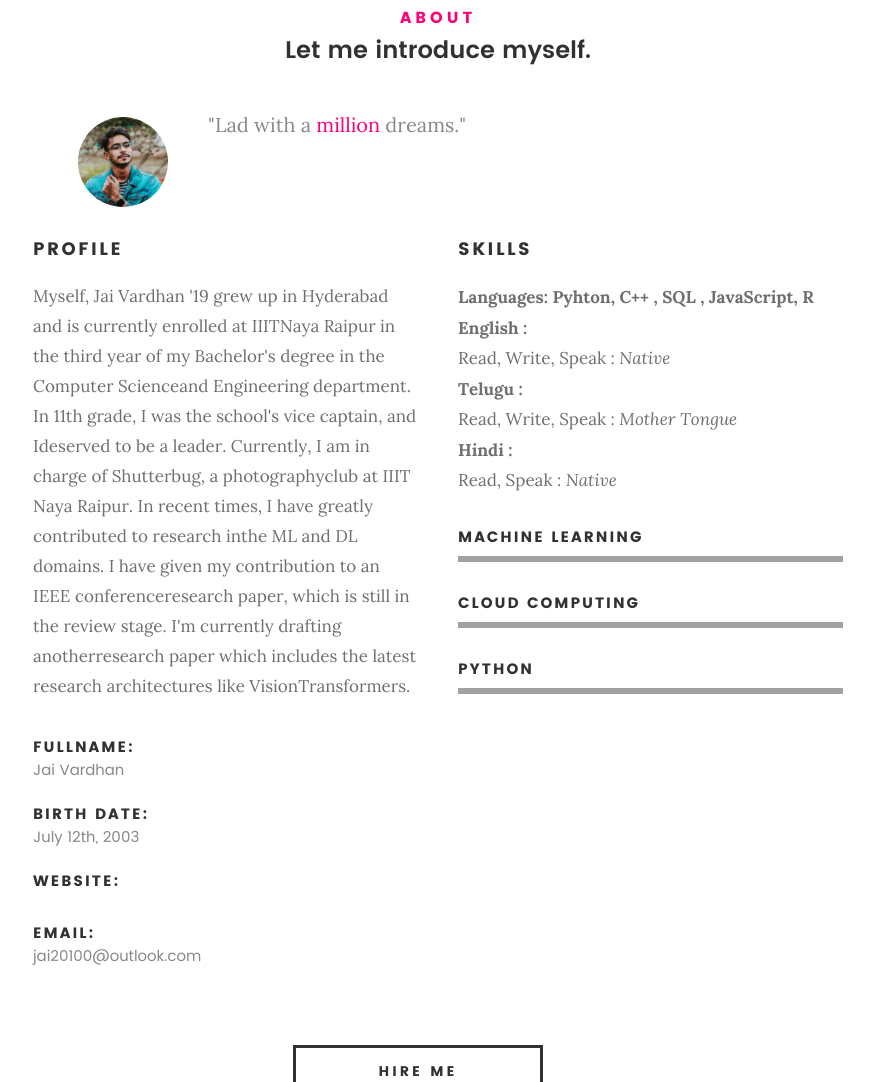
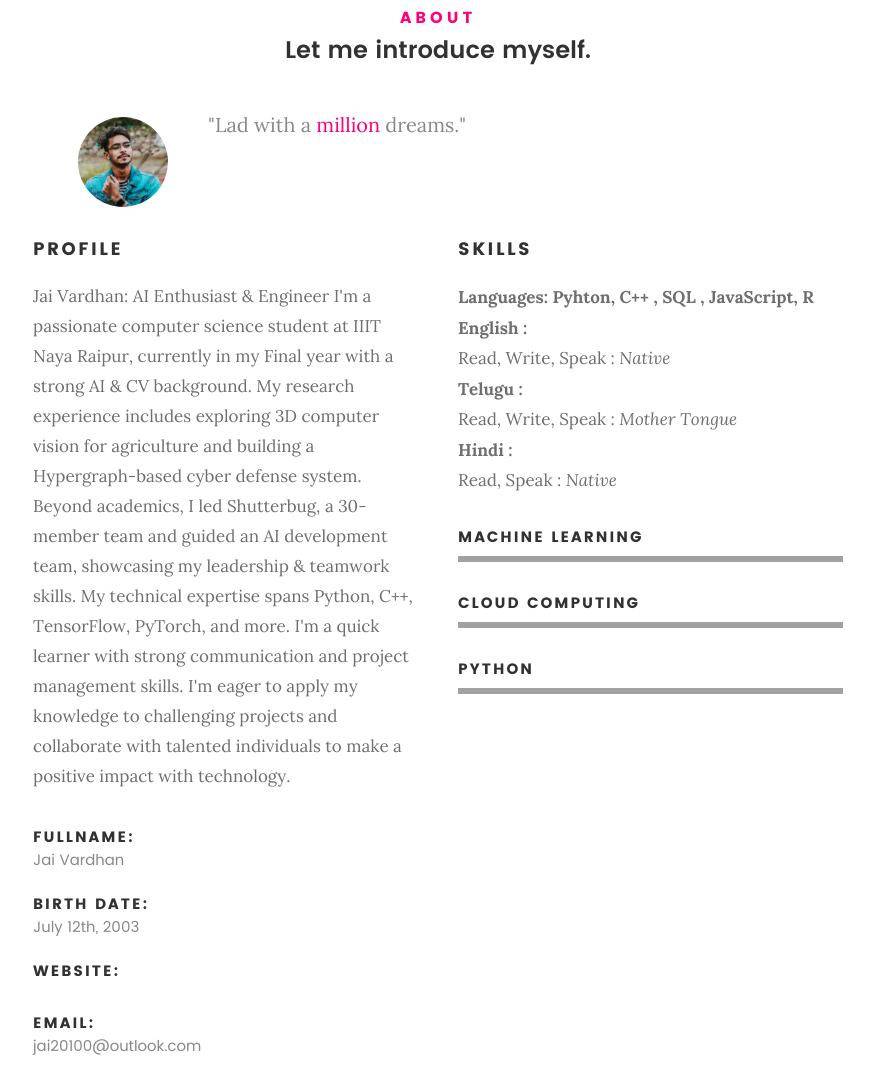
Before and after one commit to jai20100/Portfolio_Website, a plain HTML site: page My_Portfolio/index.html in a window 1280 px wide. Shown: the part 917-1999 px from the top of the page, without its empty margins (202-1076 px from the left). Drawn offline with Linux system fonts and the light colour scheme; files whose address does not match are found by name.

Commit message:
Update index.html

```diff
--- a/My_Portfolio/index.html
+++ b/My_Portfolio/index.html
@@ -166,8 +166,8 @@
    		<div class="col-six tab-full">
 
    			<h3>Profile</h3>
-                <p>Myself, Jai Vardhan '19 grew up in Hyderabad and is currently enrolled at IIITNaya Raipur in the third year of my Bachelor's degree in the Computer Scienceand Engineering department. In 11th grade, I was the school's vice captain, and Ideserved to be a leader. Currently, I am in charge of Shutterbug, a photographyclub at IIIT Naya Raipur. In recent times, I have greatly contributed to research inthe ML and DL domains. I have given my contribution to an IEEE conferenceresearch paper, which is still in the review stage. I'm currently drafting anotherresearch paper which includes the latest research architectures like VisionTransformers.
-                   </p>
+                <p>Jai Vardhan: AI Enthusiast & Engineer
+I'm a passionate computer science student at IIIT Naya Raipur, currently in my Final year with a strong AI & CV background. My research experience includes exploring 3D computer vision for agriculture and building a Hypergraph-based cyber defense system. Beyond academics, I led Shutterbug, a 30-member team and guided an AI development team, showcasing my leadership & teamwork skills. My technical expertise spans Python, C++, TensorFlow, PyTorch, and more. I'm a quick learner with strong communication and project management skills. I'm eager to apply my knowledge to challenging projects and collaborate with talented individuals to make a positive impact with technology. </p>
 
    			<ul class="info-list">
    				<li>
```
